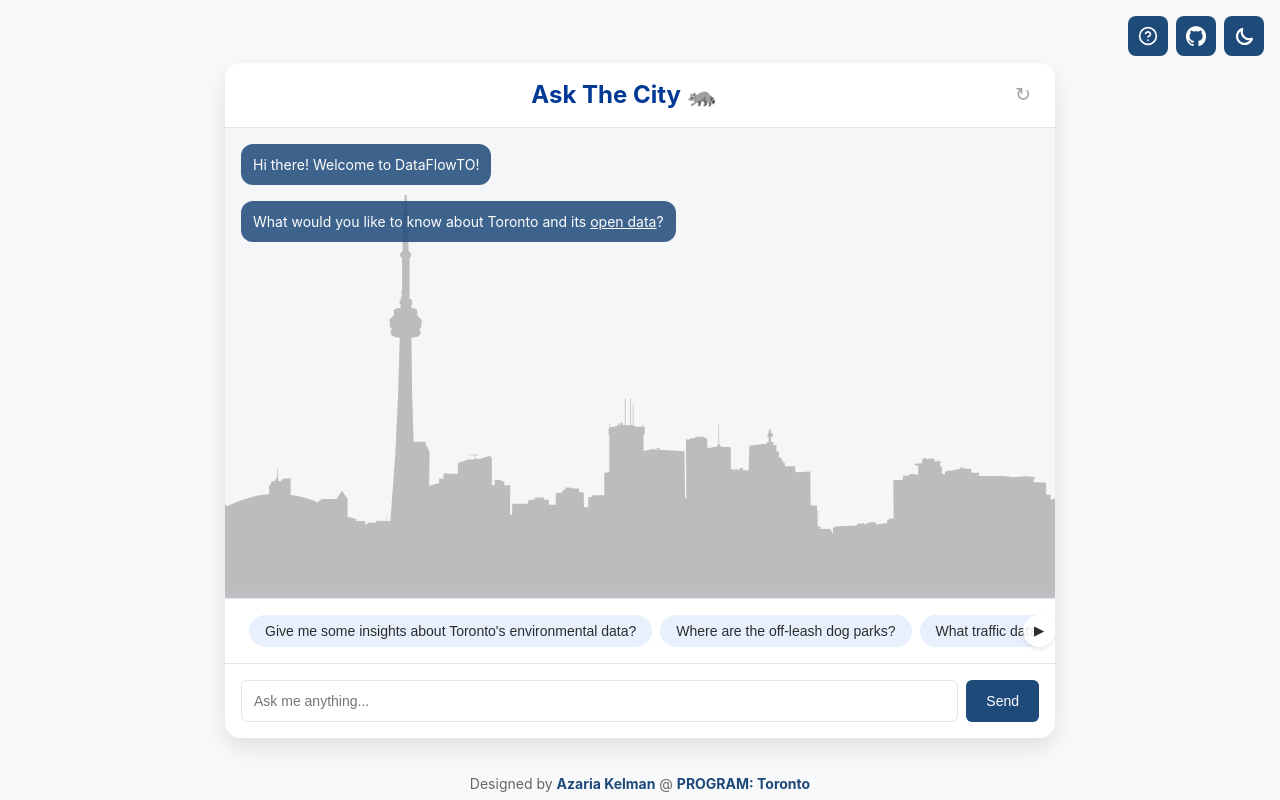
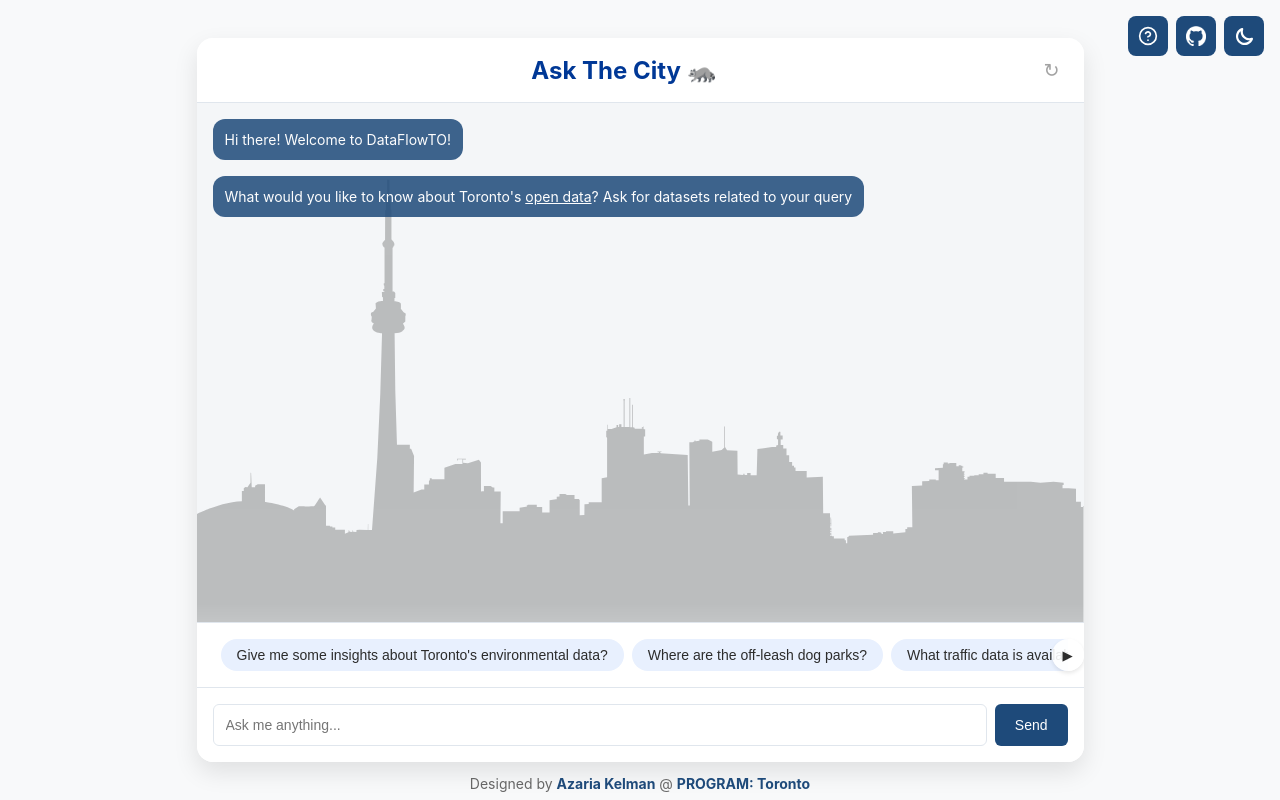
Before and after one commit to azariak/CivicFlow, a React (Vite) app: page / in a window 1280 px wide. Built offline with nearby package versions, Linux system fonts and the light colour scheme.

Commit message:
Refactored container dimensions to use constants for default values, updated default values and updated content prompts for clarity

```diff
--- a/src/App.jsx
+++ b/src/App.jsx
@@ -16,6 +16,10 @@ function shuffleArray(array) {
   return newArray;
 }
 
+// Default container dimensions
+const DEFAULT_CONTAINER_WIDTH = 887;
+const DEFAULT_CONTAINER_HEIGHT = 724;
+
 const App = () => {
   const [isDarkMode, setIsDarkMode] = useState(false);
   const [isSettingsOpen, setIsSettingsOpen] = useState(false);
@@ -25,7 +29,7 @@ const App = () => {
     {
       role: "assistant",
       content:
-        "What would you like to know about Toronto and its [open data](https://www.toronto.ca/city-government/data-research-maps/open-data/)?",
+        "What would you like to know about Toronto's [open data](https://www.toronto.ca/city-government/data-research-maps/open-data/)? Ask for datasets related to your query",
       metadata: null,
     },
   ]);
@@ -38,8 +42,8 @@ const App = () => {
 
   // Resize functionality state
   const [containerDimensions, setContainerDimensions] = useState({
-    width: 830,
-    height: 675
+    width: DEFAULT_CONTAINER_WIDTH,
+    height: DEFAULT_CONTAINER_HEIGHT
   });
   const [isResizing, setIsResizing] = useState(false);
   const [isDesktop, setIsDesktop] = useState(false);
@@ -93,7 +97,7 @@ const App = () => {
   };
 
   const resetContainerSize = () => {
-    setContainerDimensions({ width: 830, height: 675 });
+    setContainerDimensions({ width: DEFAULT_CONTAINER_WIDTH, height: DEFAULT_CONTAINER_HEIGHT });
   };
 
   // Reset function to reset the chat to initial state
@@ -103,7 +107,7 @@ const App = () => {
       {
         role: "assistant",
         content:
-          "What would you like to know about Toronto and its [open data](https://www.toronto.ca/city-government/data-research-maps/open-data/)?",
+          "What would you like to know about Toronto’s [open data](https://www.toronto.ca/city-government/data-research-maps/open-data/)? Ask for datasets related to X.",
         metadata: null,
       },
     ]);
@@ -470,7 +474,7 @@ const App = () => {
         {/* Resize controls - only show on desktop */}
         {isDesktop && (
           <div className="resize-controls">
-            {(containerDimensions.width !== 830 || containerDimensions.height !== 675) && (
+            {(containerDimensions.width !== DEFAULT_CONTAINER_WIDTH || containerDimensions.height !== DEFAULT_CONTAINER_HEIGHT) && (
               <button
                 className="size-reset-button"
                 onClick={resetContainerSize}
--- a/src/index.css
+++ b/src/index.css
@@ -74,8 +74,8 @@ body {
 
 .content {
   width: 100%;
-  max-width: 830px;
-  height: 675px;
+  max-width: 1024px;
+  height: 800px;
   margin: 0 auto;
   display: flex;
   flex-direction: column;
```
